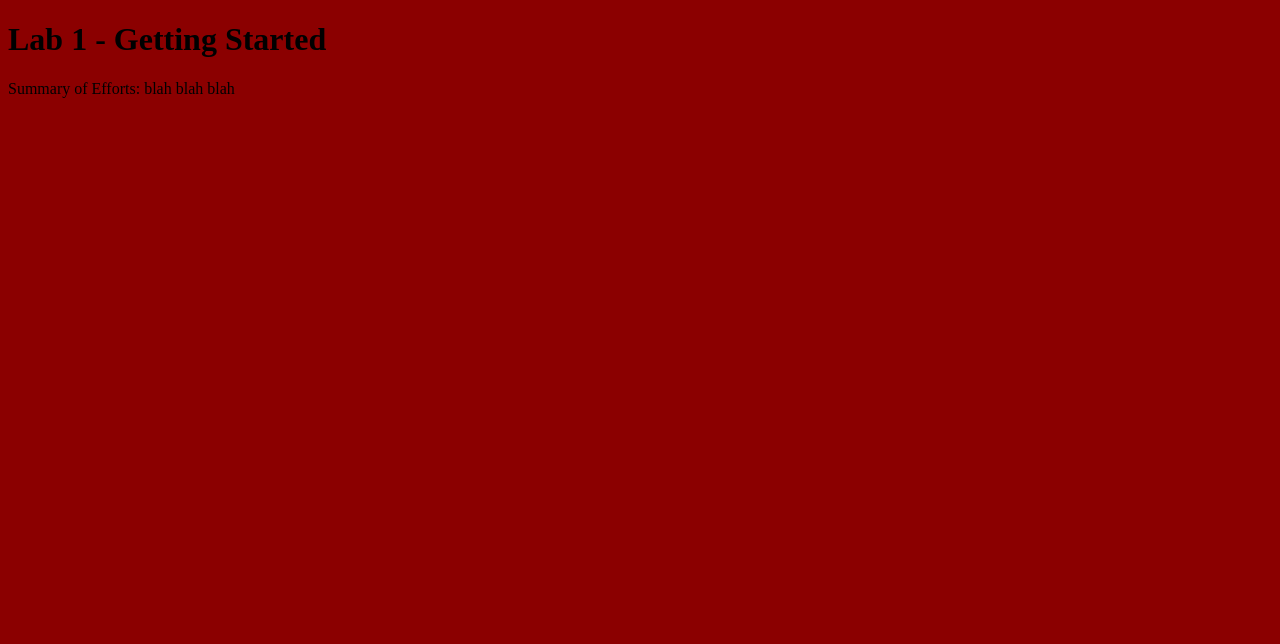
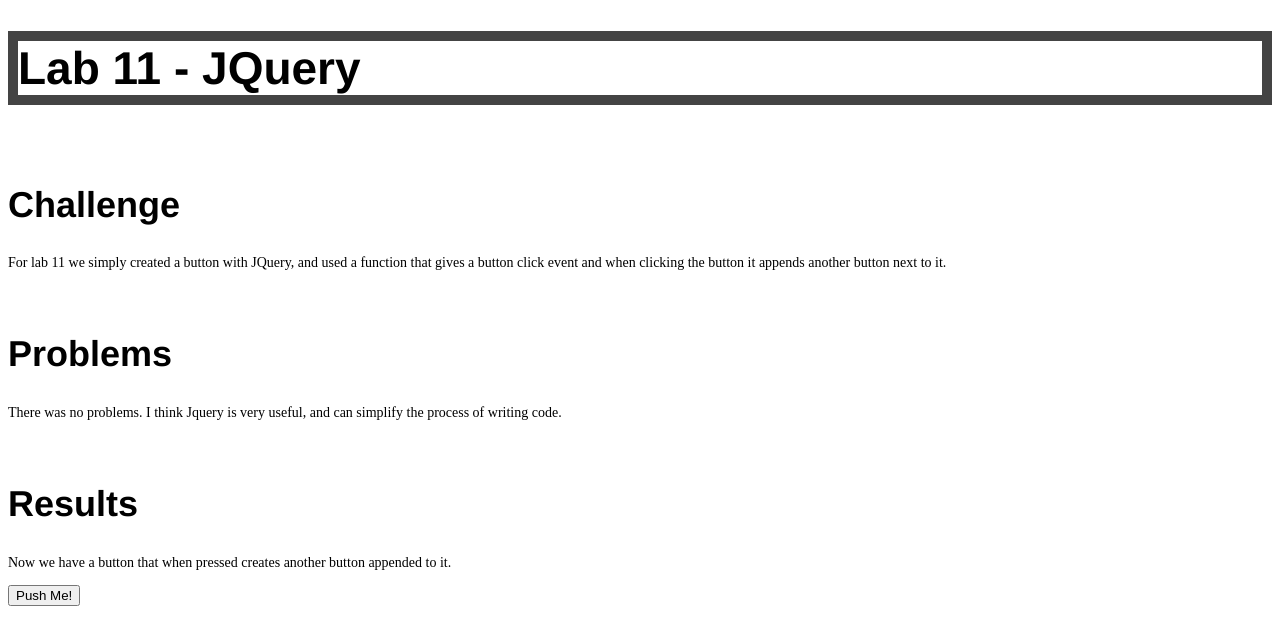
Before and after one commit to JoshRod-GD/cst252, a plain HTML site: page lab11/index.html in a window 1280 px wide. Drawn offline with nearby package versions, Linux system fonts and the light colour scheme.

Commit message:
finished lab 11

```diff
--- a/lab11/css/lab.css
+++ b/lab11/css/lab.css
@@ -0,0 +1,14 @@
+h1 {
+    width 500px;
+    border: solid 10px #444444;
+    font-family: Gotham, "Helvetica Neue", Helvetica, Arial, "sans-serif";
+    font-size: 46px;
+  ;}
+  h2 {
+      width 500px;
+      font-family: Gotham, "Helvetica Neue", Helvetica, Arial, "sans-serif";
+      font-size: 36px;
+    ;}
+p {
+  font-size: 14px;
+}
--- a/lab11/index.html
+++ b/lab11/index.html
@@ -1,13 +1,26 @@
 <!DOCTYPE html>
 <html>
 <head>
-	<title>Lab 1 - Getting Started</title>
-	<link rel="stylesheet" type="text/css" href="../css/site.css">
+	<title>Lab 11 - JQuery</title>
 	<link rel="stylesheet" type="text/css" href="css/lab.css">
+	<script src="https://code.jquery.com/jquery-3.4.1.min.js"></script>
+	<script src="js/lab.js" defer></script>
 </head>
 <body>
-		<h1> Lab 1 - Getting Started</h1>
-		 <p>Summary of Efforts: blah blah blah</p>
+
+	<h1 id="greet"> Lab 11 - JQuery</h1>
+<br>
+		<h2> Challenge</h2>
+			<p>For lab 11 we simply created a button with JQuery, and used a function that gives a button click event and when clicking the button
+			it appends another button next to it. </p>
+<br>
+		<h2> Problems</h2>
+			<p>There was no problems. I think Jquery is very useful, and can simplify the process of writing code.</p>
+<br>
+		<h2> Results</h2>
+			<p>Now we have a button that when pressed creates another button appended to it.</p>
+<div id= "output">
+</div>
 
 </body>
 </html>
--- a/lab11/js/lab.js
+++ b/lab11/js/lab.js
@@ -0,0 +1,11 @@
+// @authors Joshua Rodriguez, Matthew habial
+// @date 10/6/21
+
+// make a button in jQuery
+$("#output").html("<button id = my-button>Push Me!")
+
+//
+$("#my-button").click(function(){
+  $("#output").append("<button class = button>Push Me!");
+
+});
```
